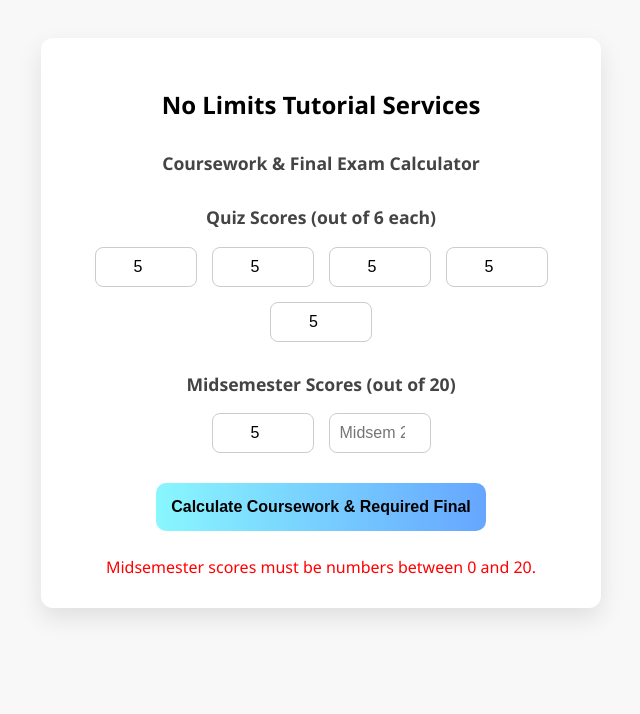
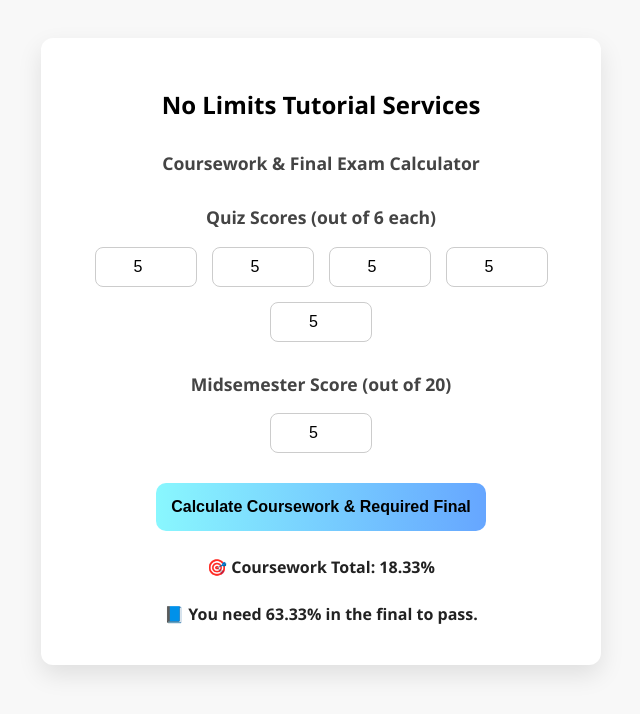
Before and after one commit to noelpo/ECON1000-COURSE-WORK-CALCULATOR, a plain HTML site: page index.html in a window 1280 px wide. Both pictures are taken after typing "5", "5", "5", "5", "5", "5" into the empty fields and a click on the button "Calculate Coursework & Required Final". Shown: the whole page, without its empty margins (319-959 px from the left). Drawn offline with Linux system fonts and the light colour scheme.

Commit message:
Refactor midsemester score handling and validation

```diff
--- a/index.html
+++ b/index.html
@@ -26,6 +26,7 @@
     h2 {
       font-size: 1.5em;
       margin-bottom: 10px;
+      font-weight: bold;
     }
 
     h3 {
@@ -89,10 +90,9 @@
       <input type="number" min="0" max="6" placeholder="Quiz 5">
     </div>
 
-    <h3>Midsemester Scores (out of 20)</h3>
+    <h3>Midsemester Score (out of 20)</h3>
     <div class="input-group" id="midInputs">
-      <input type="number" min="0" max="20" placeholder="Midsem 1">
-      <input type="number" min="0" max="20" placeholder="Midsem 2">
+      <input type="number" min="0" max="20" placeholder="Midsem">
     </div>
 
     <button onclick="calculate()">Calculate Coursework & Required Final</button>
@@ -105,7 +105,7 @@
   <script>
     function calculate() {
       const quizInputs = Array.from(document.querySelectorAll('#quizInputs input')).map(i => parseFloat(i.value));
-      const midInputs = Array.from(document.querySelectorAll('#midInputs input')).map(i => parseFloat(i.value));
+      const midInput = parseFloat(document.querySelector('#midInputs input').value);
       const errorMsg = document.getElementById('errorMsg');
       const courseworkResult = document.getElementById('courseworkResult');
       const requiredFinal = document.getElementById('requiredFinal');
@@ -117,34 +117,34 @@
       // Validate quiz inputs
       for (let score of quizInputs) {
         if (isNaN(score) || score < 0 || score > 6) {
-          errorMsg.textContent = 'Quiz scores must be numbers between 0 and 6.';
+          errorMsg.textContent = '⚠️ Quiz scores must be numbers between 0 and 6.';
           return;
         }
       }
 
-      // Validate midterm inputs
-      for (let score of midInputs) {
-        if (isNaN(score) || score < 0 || score > 20) {
-          errorMsg.textContent = 'Midsemester scores must be numbers between 0 and 20.';
-          return;
-        }
+      // Validate midterm input
+      if (isNaN(midInput) || midInput < 0 || midInput > 20) {
+        errorMsg.textContent = '⚠️ Midsemester score must be between 0 and 20.';
+        return;
       }
 
       // Get best 3 quizzes
       const bestThree = quizInputs.sort((a, b) => b - a).slice(0, 3);
-      const quizAverage = bestThree.reduce((sum, val) => sum + val, 0) / 18 * 10; // out of 10%
+      const quizScore = bestThree.reduce((sum, val) => sum + val, 0);
+      const quizPercent = (quizScore / 18) * 10; // out of 10%
 
-      // Average midterms out of 40%
-      const midAverage = midInputs.reduce((sum, val) => sum + val, 0) / (midInputs.length * 20) * 40;
+      // Midsem out of 20, worth 40%
+      const midPercent = (midInput / 20) * 40;
 
-      const courseworkTotal = quizAverage + midAverage;
+      const courseworkTotal = quizPercent + midPercent;
 
       courseworkResult.textContent = `🎯 Coursework Total: ${courseworkTotal.toFixed(2)}%`;
 
-      const neededFinal = Math.max(0, ((50 - courseworkTotal) / 50) * 100).toFixed(2);
+      const totalCourseworkWeight = 50;
+      const neededFinal = ((50 - courseworkTotal) / 50) * 100;
 
       if (courseworkTotal < 50) {
-        requiredFinal.textContent = `📘 Required Final Exam Score to Pass: ${neededFinal}%`;
+        requiredFinal.textContent = `📘 You need ${neededFinal.toFixed(2)}% in the final to pass.`;
       } else {
         requiredFinal.textContent = `✅ You're already passing with your coursework!`;
       }
```
